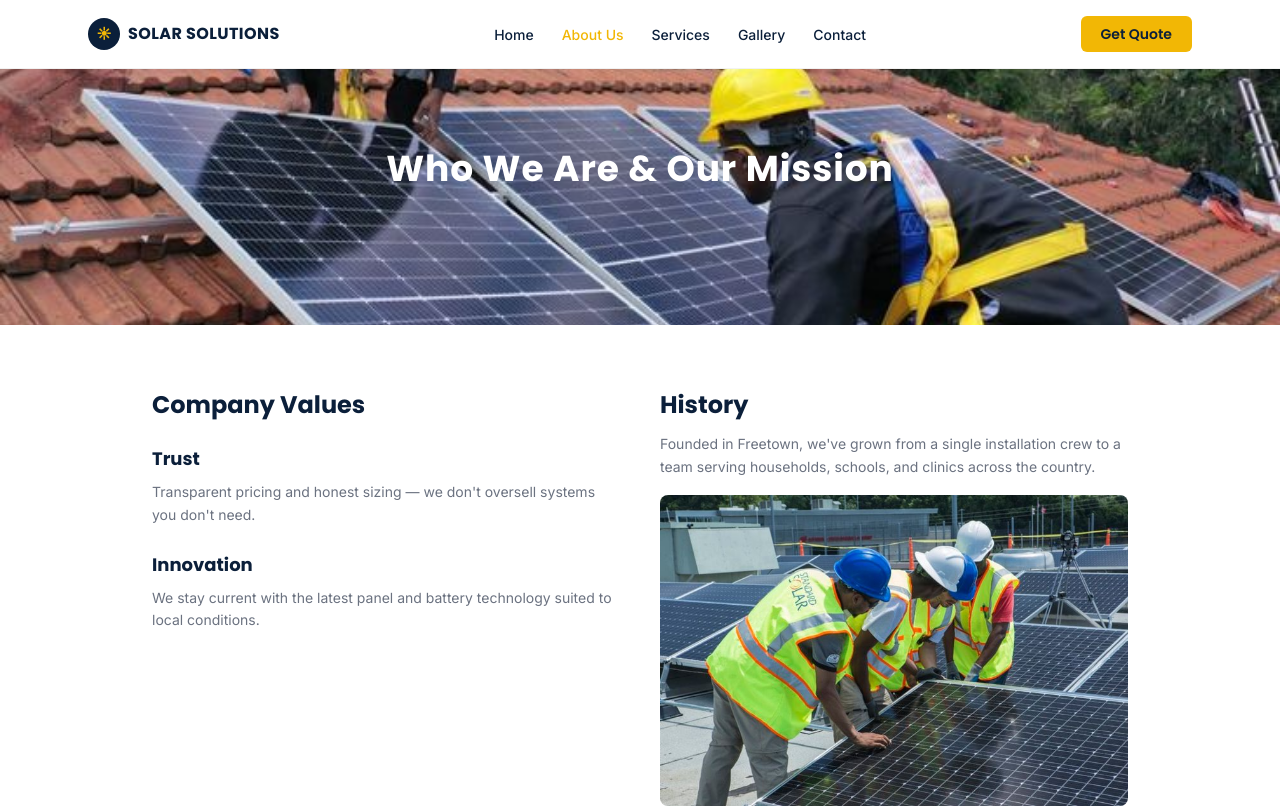
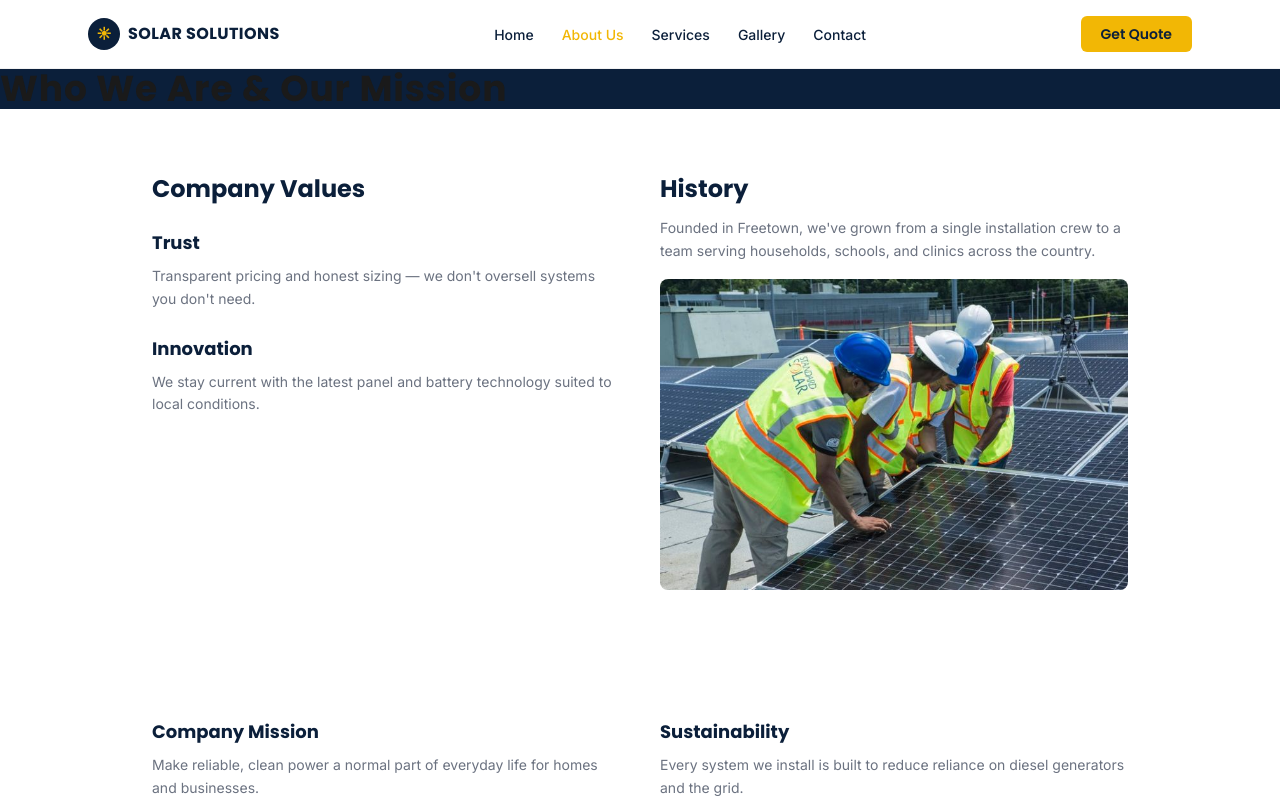
Before and after one commit to medrahmanz-max/Solar-Solution-GroupD-Project, a React (Vite) app: page /about in a window 1280 px wide. Shown: the top 808 px of the page. Built offline with nearby package versions, Linux system fonts and the light colour scheme.

Commit message:
Changing the background image to color

```diff
--- a/src/components/Navbar.jsx
+++ b/src/components/Navbar.jsx
@@ -6,7 +6,7 @@ const links = [
   { to: '/about', label: 'About Us' },
   { to: '/services', label: 'Services' },
   { to: '/gallery', label: 'Gallery' },
-  { to: '/contact', label: 'Contact' },
+  { to: '/contact', label: 'Contact' }
 ]
 
 export default function Navbar() {
--- a/src/components/SectionBanner.jsx
+++ b/src/components/SectionBanner.jsx
@@ -3,7 +3,7 @@
 export default function SectionBanner({ title, tone = "navy" }) {
   const bg = tone === "navy" ? "bg-navy" : "bg-band"
   return (
-    <section className={"bg-[url('src/assets/images/maintainance.jpg')] bg-cover bg-center h-64 w-full text-center text-white p-20" }>
+    <section className={bg}>
       <h1 className="text-3xl font-bold tracking-wide md:text-4xl">{title}</h1>
     </section>
   )
```
